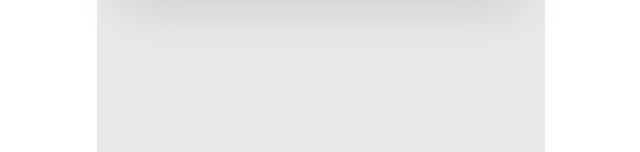
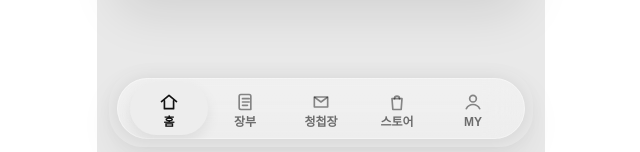
Before and after one commit to hpc2126/maum-pay-mvp, a Next.js app: page / in a window 1280 px wide. Shown: the part 645-797 px from the top of the page, without its empty margins (319-959 px from the left). Built offline with nearby package versions, Linux system fonts and the light colour scheme.

Commit message:
chore: add LiquidTabBar component

```diff
--- /dev/null
+++ b/components/LiquidTabBar.module.css
@@ -0,0 +1,84 @@
+.wrap {
+  position: fixed;
+  left: 0;
+  right: 0;
+  bottom: 16px;
+  display: flex;
+  justify-content: center;
+  pointer-events: none;
+  z-index: 50;
+}
+
+.glass {
+  width: min(402px, calc(100% - 24px));
+  pointer-events: auto;
+}
+
+.inner {
+  height: 66px;
+  padding: 8px;
+  border-radius: 32px;
+
+  background: rgba(255, 255, 255, 0.22);
+  border: 1px solid rgba(255, 255, 255, 0.35);
+  box-shadow: 0 18px 45px rgba(0, 0, 0, 0.14);
+
+  -webkit-backdrop-filter: blur(18px);
+  backdrop-filter: blur(18px);
+
+  display: grid;
+  grid-template-columns: repeat(5, 1fr);
+  gap: 6px;
+}
+
+.item {
+  background: transparent;
+  border: none;
+  padding: 0;
+  margin: 0;
+  height: 100%;
+  width: 100%;
+}
+
+.pill {
+  height: 100%;
+  border-radius: 26px;
+
+  /* ✅ 아이콘 위 / 텍스트 아래 */
+  display: flex;
+  flex-direction: column;
+  align-items: center;
+  justify-content: center;
+
+  /* 위아래 간격(피그마 느낌으로 타이트하게) */
+  gap: 4px;
+
+  background: transparent;
+  transition: background 160ms ease, box-shadow 160ms ease, transform 160ms ease;
+}
+
+.pillActive {
+  background: rgba(237, 237, 237, 0.92);
+  box-shadow:
+    0 8px 22px rgba(0, 0, 0, 0.10),
+    inset 0 1px 0 rgba(255, 255, 255, 0.75);
+  transform: translateY(-1px);
+}
+
+.icon {
+  display: flex;
+  align-items: center;
+  justify-content: center;
+}
+
+.label {
+  font-size: 11px;
+  letter-spacing: -0.02em;
+  color: rgba(0, 0, 0, 0.45);
+  line-height: 1;
+}
+
+.labelActive {
+  color: rgba(0, 0, 0, 0.78);
+  font-weight: 700;
+}
--- /dev/null
+++ b/components/LiquidTabBar.tsx
@@ -0,0 +1,252 @@
+"use client";
+
+import { useEffect, useLayoutEffect, useMemo, useRef, useState } from "react";
+
+function TabIcon({
+  name,
+  active,
+}: {
+  name: "home" | "note" | "mail" | "bag" | "user";
+  active?: boolean;
+}) {
+  const stroke = active ? "#111" : "rgba(0,0,0,0.45)";
+  const fill = "none";
+  const size = 20;
+
+  switch (name) {
+    case "home":
+      return (
+        <svg width={size} height={size} viewBox="0 0 24 24" fill={fill}>
+          <path
+            d="M3 11.5L12 4l9 7.5"
+            stroke={stroke}
+            strokeWidth="2"
+            strokeLinecap="round"
+            strokeLinejoin="round"
+          />
+          <path
+            d="M6.5 10.5V20h11V10.5"
+            stroke={stroke}
+            strokeWidth="2"
+            strokeLinecap="round"
+            strokeLinejoin="round"
+          />
+        </svg>
+      );
+    case "note":
+      return (
+        <svg width={size} height={size} viewBox="0 0 24 24" fill={fill}>
+          <path
+            d="M7 3h10a2 2 0 0 1 2 2v16H7a2 2 0 0 1-2-2V5a2 2 0 0 1 2-2Z"
+            stroke={stroke}
+            strokeWidth="2"
+            strokeLinejoin="round"
+          />
+          <path
+            d="M9 8h8M9 12h8M9 16h6"
+            stroke={stroke}
+            strokeWidth="2"
+            strokeLinecap="round"
+          />
+        </svg>
+      );
+    case "mail":
+      return (
+        <svg width={size} height={size} viewBox="0 0 24 24" fill={fill}>
+          <path
+            d="M4 6h16v12H4z"
+            stroke={stroke}
+            strokeWidth="2"
+            strokeLinejoin="round"
+          />
+          <path
+            d="M4.5 6.5 12 12l7.5-5.5"
+            stroke={stroke}
+            strokeWidth="2"
+            strokeLinecap="round"
+            strokeLinejoin="round"
+          />
+        </svg>
+      );
+    case "bag":
+      return (
+        <svg width={size} height={size} viewBox="0 0 24 24" fill={fill}>
+          <path
+            d="M6 8h12l-1 13H7L6 8Z"
+            stroke={stroke}
+            strokeWidth="2"
+            strokeLinejoin="round"
+          />
+          <path
+            d="M9 8a3 3 0 0 1 6 0"
+            stroke={stroke}
+            strokeWidth="2"
+            strokeLinecap="round"
+          />
+        </svg>
+      );
+    case "user":
+      return (
+        <svg width={size} height={size} viewBox="0 0 24 24" fill={fill}>
+          <path
+            d="M12 12a4 4 0 1 0-4-4 4 4 0 0 0 4 4Z"
+            stroke={stroke}
+            strokeWidth="2"
+            strokeLinejoin="round"
+          />
+          <path
+            d="M4 20c1.7-3.2 5-5 8-5s6.3 1.8 8 5"
+            stroke={stroke}
+            strokeWidth="2"
+            strokeLinecap="round"
+          />
+        </svg>
+      );
+  }
+}
+
+export default function LiquidTabBar({
+  active,
+  onChange,
+}: {
+  active: number;
+  onChange: (idx: number) => void;
+}) {
+  const tabs = useMemo(
+    () => [
+      { key: "home", label: "홈", icon: "home" as const },
+      { key: "ledger", label: "장부", icon: "note" as const },
+      { key: "invitation", label: "청첩장", icon: "mail" as const },
+      { key: "store", label: "스토어", icon: "bag" as const },
+      { key: "my", label: "MY", icon: "user" as const },
+    ],
+    []
+  );
+
+  const shellRef = useRef<HTMLDivElement | null>(null);
+  const btnRefs = useRef<Array<HTMLButtonElement | null>>([]);
+  const [pill, setPill] = useState<{ left: number; width: number } | null>(null);
+
+  const measure = () => {
+    const shell = shellRef.current;
+    const btn = btnRefs.current[active];
+    if (!shell || !btn) return;
+
+    const s = shell.getBoundingClientRect();
+    const b = btn.getBoundingClientRect();
+
+    const innerW = Math.max(78, Math.min(110, b.width * 0.78));
+    const center = b.left - s.left + b.width / 2;
+
+    setPill({ left: center, width: innerW });
+  };
+
+  useLayoutEffect(() => {
+    measure();
+    // eslint-disable-next-line react-hooks/exhaustive-deps
+  }, [active]);
+
+  useEffect(() => {
+    const onResize = () => measure();
+    window.addEventListener("resize", onResize);
+    return () => window.removeEventListener("resize", onResize);
+    // eslint-disable-next-line react-hooks/exhaustive-deps
+  }, [active]);
+
+  return (
+    <div className="fixed left-0 right-0 bottom-0 z-50 flex justify-center">
+      <div
+        className="w-full max-w-md px-5"
+        style={{
+          paddingBottom: "calc(env(safe-area-inset-bottom, 0px) + 16px)",
+        }}
+      >
+        <div className="relative">
+          <div
+            ref={shellRef}
+            className="relative overflow-hidden rounded-[30.5px]"
+            style={{
+              height: 61,
+              background: "rgba(255,255,255,0.20)",
+              backdropFilter: "blur(18px)",
+              WebkitBackdropFilter: "blur(18px)",
+              boxShadow: "0 2px 20px rgba(0,0,0,0.10)",
+            }}
+          >
+            <div
+              className="pointer-events-none absolute inset-0"
+              style={{
+                background:
+                  "linear-gradient(180deg, rgba(255,255,255,0.55) 0%, rgba(255,255,255,0.08) 100%)",
+                opacity: 0.35,
+              }}
+            />
+            <div
+              className="pointer-events-none absolute inset-0"
+              style={{
+                border: "1px solid rgba(255,255,255,0.35)",
+                borderRadius: 30.5,
+              }}
+            />
+
+            {pill && (
+              <div
+                className="pointer-events-none absolute top-[4px] rounded-[26.5px] transition-[left,width] duration-200 ease-out"
+                style={{
+                  left: pill.left,
+                  width: pill.width,
+                  height: 53,
+                  transform: "translateX(-50%)",
+                  background: "#EDEDED",
+                  boxShadow: "0 6px 14px rgba(0,0,0,0.08)",
+                }}
+              />
+            )}
+
+            <div className="relative h-full px-[14px]">
+              <div className="grid h-full grid-cols-5">
+                {tabs.map((t, idx) => {
+                  const isActive = idx === active;
+                  return (
+                    <button
+                      key={t.key}
+                      ref={(el) => {
+                        btnRefs.current[idx] = el;
+                      }}
+                      type="button"
+                      onClick={() => onChange(idx)}
+                      className="relative flex flex-col items-center justify-center gap-[4px]
+                                 active:opacity-70 focus:outline-none focus-visible:outline-none"
+                      style={{ paddingTop: 2 }}
+                      aria-label={t.label}
+                    >
+                      <TabIcon name={t.icon} active={isActive} />
+                      <span
+                        className="text-[12px] font-semibold"
+                        style={{
+                          color: isActive ? "#111" : "rgba(0,0,0,0.55)",
+                          letterSpacing: "-0.01em",
+                          lineHeight: 1,
+                        }}
+                      >
+                        {t.label}
+                      </span>
+                    </button>
+                  );
+                })}
+              </div>
+            </div>
+          </div>
+
+          <div
+            className="pointer-events-none absolute -inset-x-2 -inset-y-2 rounded-[34px]"
+            style={{
+              boxShadow: "0 16px 34px rgba(0,0,0,0.10)",
+              opacity: 0.55,
+            }}
+          />
+        </div>
+      </div>
+    </div>
+  );
+}
```
